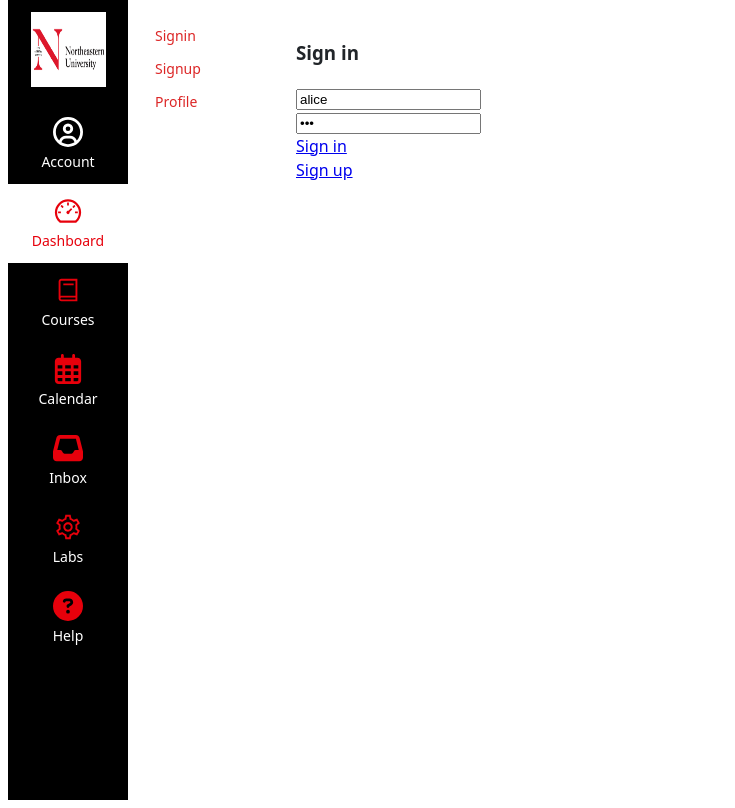
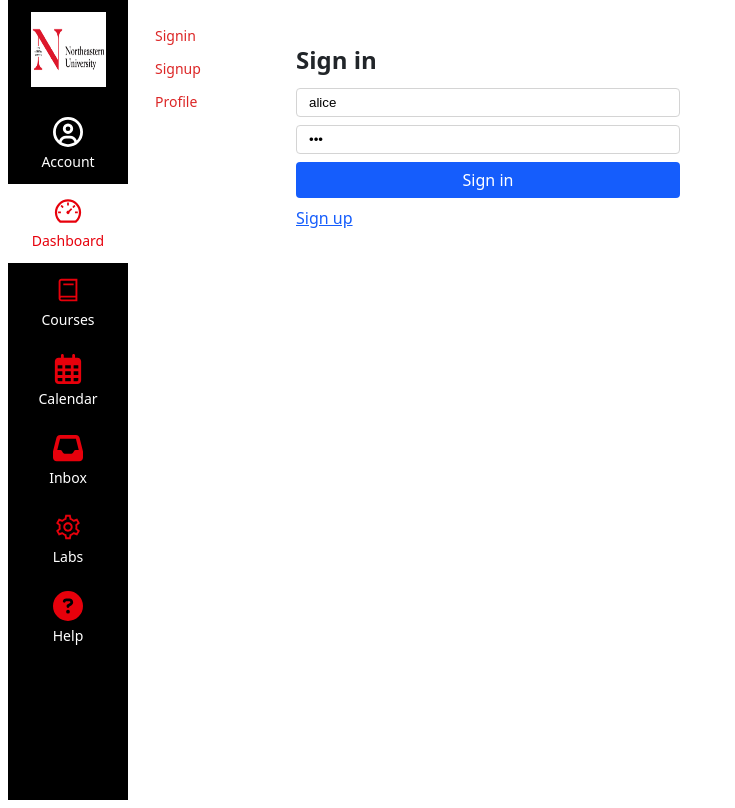
Before and after one commit to agavakole/webdev-client, a Next.js app: page /account/signin in a window 1280 px wide. Shown: the whole page, without its empty margins (0-735 px from the left). Built offline with nearby package versions, Linux system fonts and the light colour scheme.

Commit message:
Kambaz signin

```diff
--- a/app/(kambaz)/account/signin/page.tsx
+++ b/app/(kambaz)/account/signin/page.tsx
@@ -2,26 +2,35 @@
 
 export default function Signin() {
   return (
-    <div id="wd-signin-screen">
-      <h3>Sign in</h3>
+    <div id="wd-signin-screen" className="max-w-sm">
+      <h3 className="mb-3 text-2xl font-semibold">Sign in</h3>
+
       <input
         placeholder="username"
-        className="wd-username"
+        className="wd-username mb-2 w-full rounded border border-neutral-300 px-3 py-1.5"
         defaultValue="alice"
       />
-      <br />
+
       <input
         placeholder="password"
         type="password"
-        className="wd-password"
+        className="wd-password mb-2 w-full rounded border border-neutral-300 px-3 py-1.5"
         defaultValue="123"
       />
-      <br />
-      <Link href="/dashboard" id="wd-signin-btn">
+
+      <Link
+        href="/dashboard"
+        id="wd-signin-btn"
+        className="block w-full rounded bg-blue-600 px-3 py-1.5 text-center text-white no-underline"
+      >
         Sign in
       </Link>
-      <br />
-      <Link href="/account/signup" id="wd-signup-link">
+
+      <Link
+        href="/account/signup"
+        id="wd-signup-link"
+        className="mt-2 block text-blue-600"
+      >
         Sign up
       </Link>
     </div>
```
